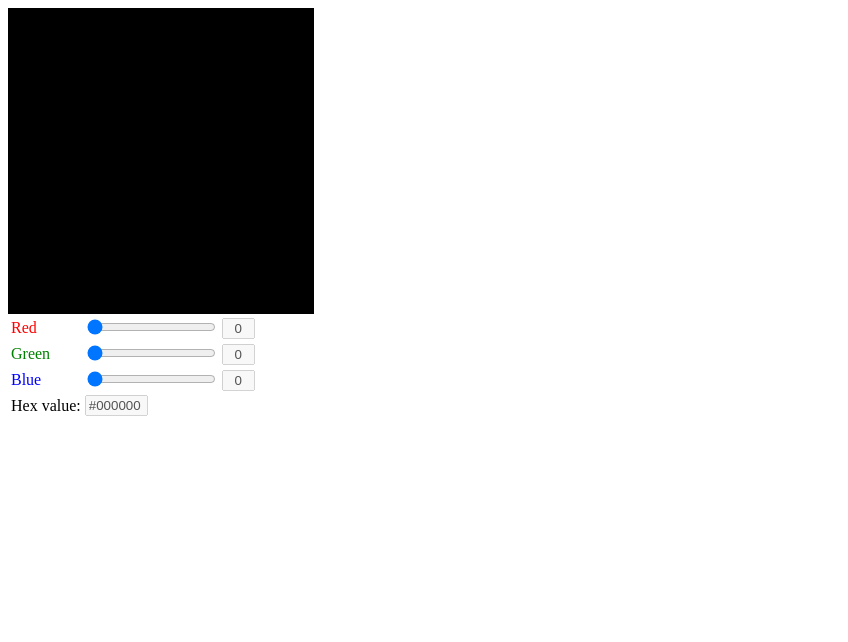
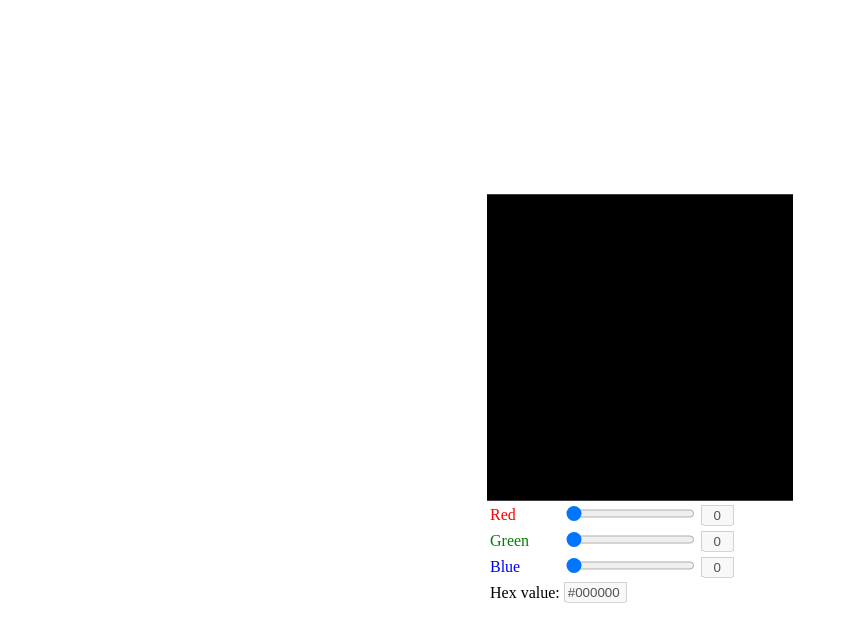
Before and after one commit to SherpadNdabambi/colour-mixer, a plain HTML site: page index.html in a window 1280 px wide. Shown: the whole page, without its empty margins (0-848 px from the left). Drawn offline with Linux system fonts and the light colour scheme.

Commit message:
Added styles.css file

```diff
--- /dev/null
+++ b/files/css/styles.css
@@ -0,0 +1,8 @@
+.align-middle{
+	left: 50%;
+	margin: 0;
+	-ms-transform: translate(-50%, -50%);
+	position: absolute;
+	top: 50%;
+	transform: translate(-50%, -50%);
+}
--- a/index.html
+++ b/index.html
@@ -1,14 +1,16 @@
 <!DOCTYPE html>
-
-<html>
 
 <head>
 
 	<title>My Color Mixer</title>
 
+	<link rel="stylesheet" type="text/css" href="files/css/styles.css">
+
 </head>
 
 <body>
+
+	<div class="align-middle">
 
 		<div id="div" style="background-color: black; border: solid; height: 300px; width: 300px"></div>
 
@@ -34,8 +36,8 @@
 			</tr>
 		</table>
 
+	</div>
+
 	<script type="text/javascript" src="files/js/scripts.js"></script>
 
 </body>
-
-</html>
```
Lines whose indentation alone changed are shown as unchanged.
